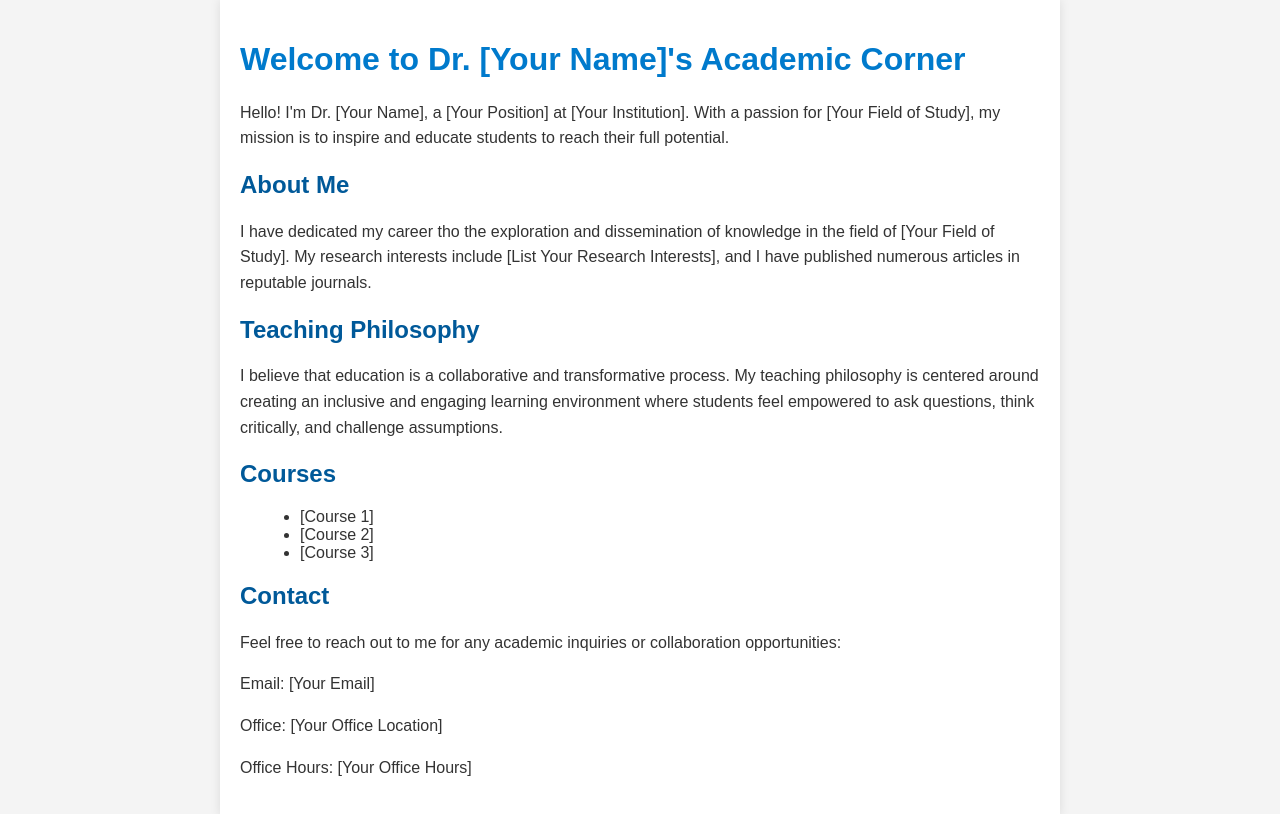
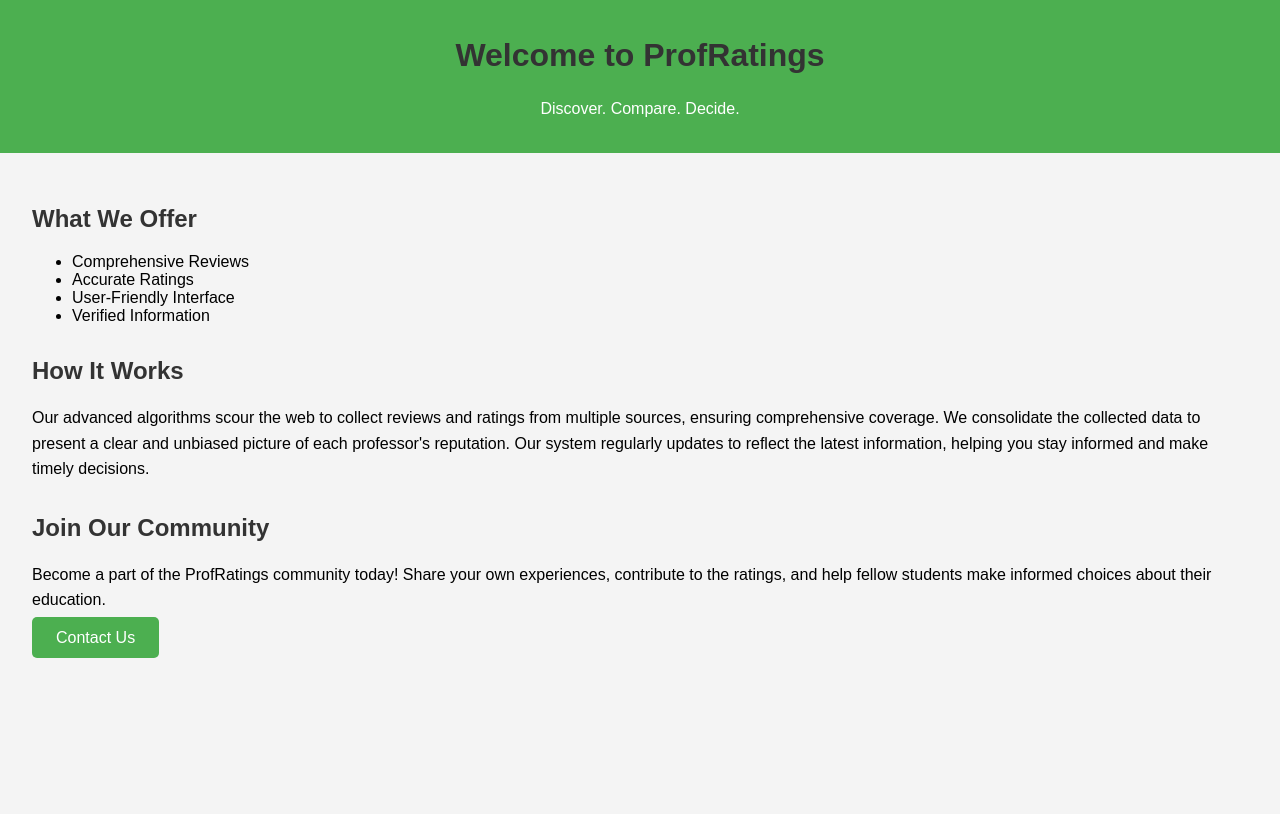
Before and after one commit to jmccormack17/professor-reputation, a plain HTML site: page index.html in a window 1280 px wide. Drawn offline with Linux system fonts and the light colour scheme.

Commit message:
Update index.html

```diff
--- a/index.html
+++ b/index.html
@@ -3,60 +3,67 @@
 <head>
     <meta charset="UTF-8">
     <meta name="viewport" content="width=device-width, initial-scale=1.0">
-    <title>Dr. [Your Name]'s Academic Corner</title>
+    <title>ProfRatings</title>
     <style>
         body {
             font-family: Arial, sans-serif;
             margin: 0;
             padding: 0;
             background-color: #f4f4f4;
-            color: #333;
+        }
+        header {
+            background-color: #4CAF50;
+            color: white;
+            padding: 1rem;
+            text-align: center;
         }
         .container {
-            max-width: 800px;
-            margin: 0 auto;
-            padding: 20px;
-            background-color: #fff;
-            box-shadow: 0 0 10px rgba(0, 0, 0, 0.1);
+            padding: 2rem;
         }
-        h1 {
-            color: #007acc;
+        .section {
+            margin-bottom: 2rem;
         }
-        h2 {
-            color: #005999;
+        h1, h2 {
+            color: #333;
         }
         p {
             line-height: 1.6;
         }
-        ul {
-            list-style-type: disc;
-            margin-left: 20px;
+        .cta-button {
+            background-color: #4CAF50;
+            color: white;
+            padding: 0.75rem 1.5rem;
+            text-decoration: none;
+            border-radius: 5px;
         }
     </style>
 </head>
 <body>
+    <header>
+        <h1>Welcome to ProfRatings</h1>
+        <p>Discover. Compare. Decide.</p>
+    </header>
     <div class="container">
-        <h1>Welcome to Dr. [Your Name]'s Academic Corner</h1>
-        <p>Hello! I'm Dr. [Your Name], a [Your Position] at [Your Institution]. With a passion for [Your Field of Study], my mission is to inspire and educate students to reach their full potential.</p>
-
-        <h2>About Me</h2>
-        <p>I have dedicated my career tho the exploration and dissemination of knowledge in the field of [Your Field of Study]. My research interests include [List Your Research Interests], and I have published numerous articles in reputable journals.</p>
-
-        <h2>Teaching Philosophy</h2>
-        <p>I believe that education is a collaborative and transformative process. My teaching philosophy is centered around creating an inclusive and engaging learning environment where students feel empowered to ask questions, think critically, and challenge assumptions.</p>
-
-        <h2>Courses</h2>
-        <ul>
-            <li>[Course 1]</li>
-            <li>[Course 2]</li>
-            <li>[Course 3]</li>
-        </ul>
-
-        <h2>Contact</h2>
-        <p>Feel free to reach out to me for any academic inquiries or collaboration opportunities:</p>
-        <p>Email: [Your Email]</p>
-        <p>Office: [Your Office Location]</p>
-        <p>Office Hours: [Your Office Hours]</p>
+        <div class="section">
+            <h2>What We Offer</h2>
+            <ul>
+                <li>Comprehensive Reviews</li>
+                <li>Accurate Ratings</li>
+                <li>User-Friendly Interface</li>
+                <li>Verified Information</li>
+            </ul>
+        </div>
+        <div class="section">
+            <h2>How It Works</h2>
+            <p>
+                Our advanced algorithms scour the web to collect reviews and ratings from multiple sources, ensuring comprehensive coverage. We consolidate the collected data to present a clear and unbiased picture of each professor's reputation. Our system regularly updates to reflect the latest information, helping you stay informed and make timely decisions.
+            </p>
+        </div>
+        <div class="section">
+            <h2>Join Our Community</h2>
+            <p>Become a part of the ProfRatings community today! Share your own experiences, contribute to the ratings, and help fellow students make informed choices about their education.</p>
+            <a href="mailto:email@example.com" class="cta-button">Contact Us</a>
+        </div>
     </div>
 </body>
 </html>
```
